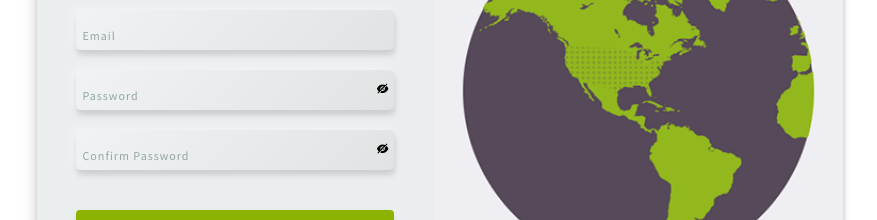
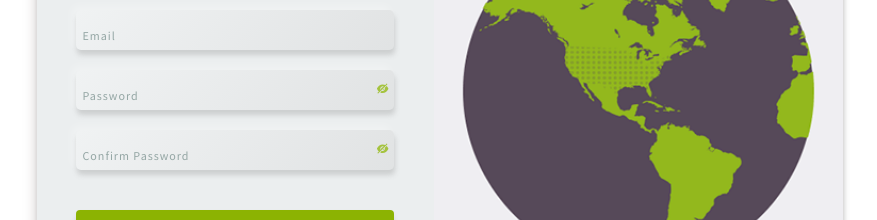
Before and after one commit to Mhamad-Raad/final-capstone-frontend, a React (Create React App) app: page /sign-up in a window 1280 px wide. Shown: the part 329-549 px from the top of the page, without its empty margins (200-1077 px from the left). Built offline with nearby package versions, Linux system fonts and the light colour scheme.

Commit message:
Add styling classes

```diff
--- a/src/components/SignUpForm.jsx
+++ b/src/components/SignUpForm.jsx
@@ -92,7 +92,7 @@ export default function SignUpForm() {
         <label htmlFor="password">
           <input type={passwordType} name="password" required="required" onChange={handlePasswordChange} value={passwordInput} />
           <span>Password</span>
-          <button type="button" className="btn" onClick={togglePassword}>
+          <button type="button" className="eye-btn" onClick={togglePassword}>
             { passwordType === 'password' ? <AiFillEyeInvisible /> : <AiFillEye /> }
           </button>
         </label>
@@ -101,7 +101,7 @@ export default function SignUpForm() {
         <label htmlFor="password">
           <input type={confirmPasswordType} name="password" required="required" onChange={handleConfirmPasswordChange} value={confirmPasswordInput} />
           <span>Confirm Password</span>
-          <button type="button" className="btn" onClick={toggleConfirmPassword}>
+          <button type="button" className="eye-btn" onClick={toggleConfirmPassword}>
             { confirmPasswordType === 'password' ? <AiFillEyeInvisible /> : <AiFillEye /> }
           </button>
         </label>
```
